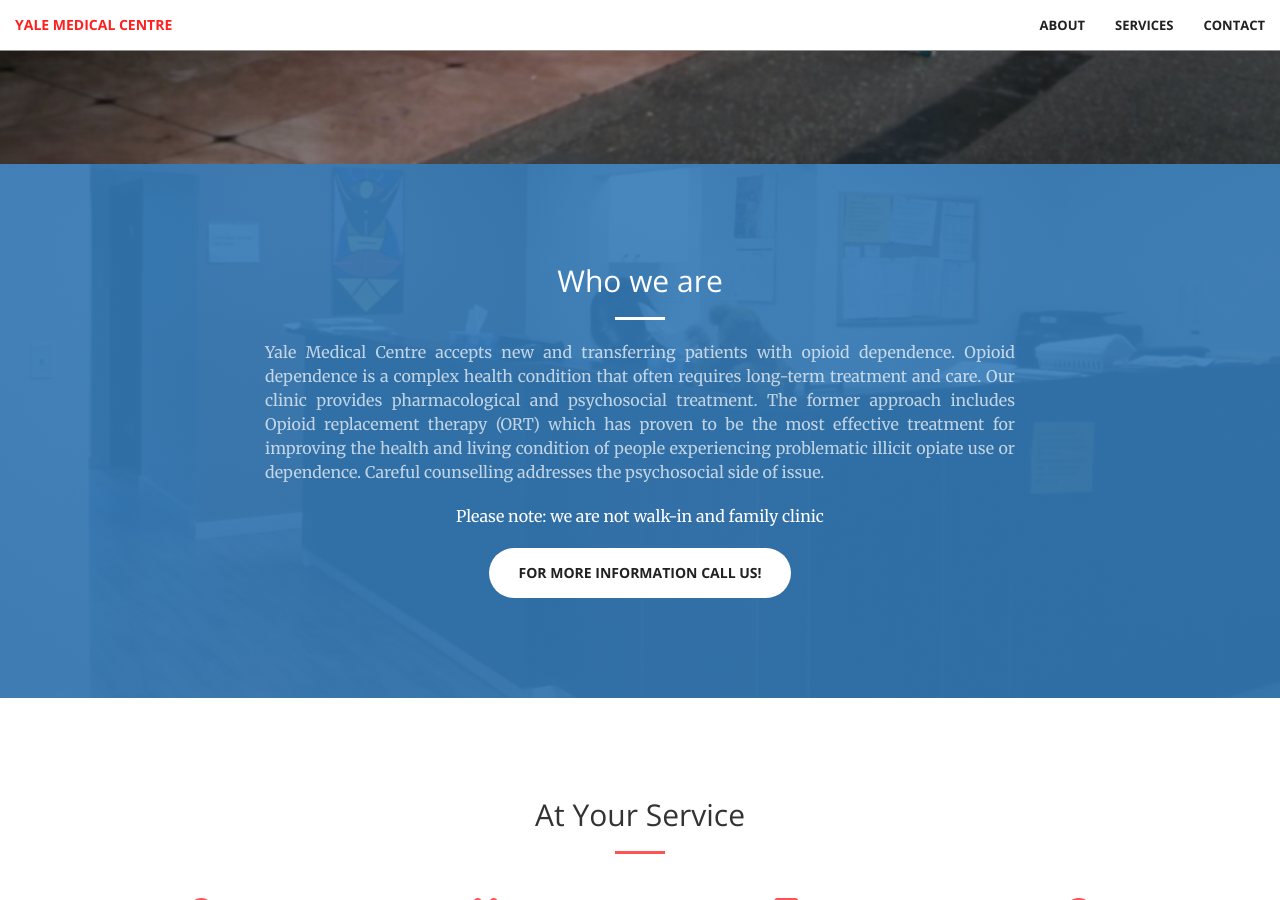
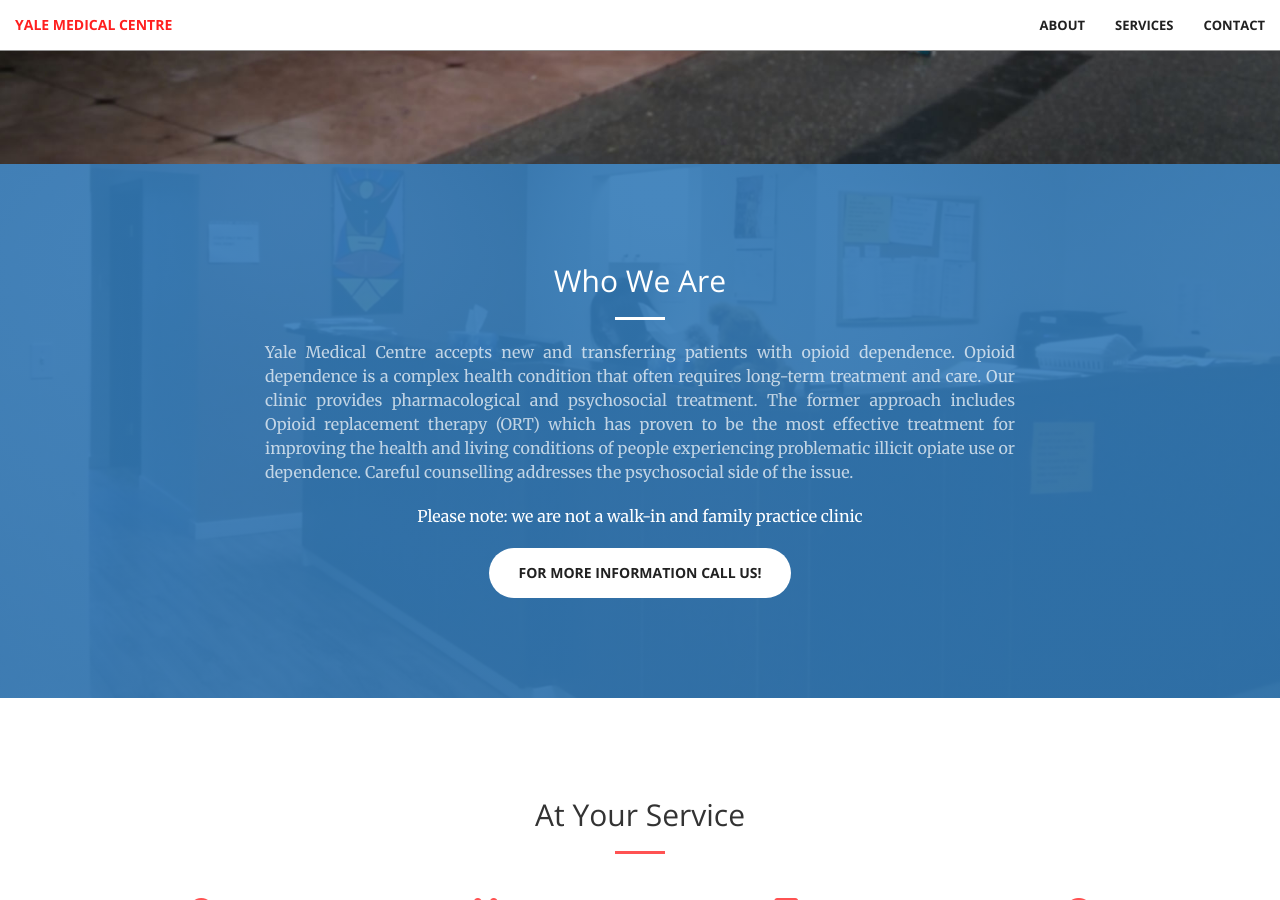
Before and after one commit to yalemed/yalemed.github.io, a Jekyll site: the page built from index.html, in a window 1280 px wide and 900 px high, scrolled down 736 px. Built offline with Jekyll 4.4.1, drawn with Linux system fonts in a browser that asks for light colours; some of the changed text lies outside the part shown.

Commit message:
add grammar fixes, cname and seo

```diff
--- a/_config.yml
+++ b/_config.yml
@@ -1,8 +1,8 @@
 # Site settings
 title: Yale Medical Centre
 email: yalemed1280@yahoo.ca
-description: Yale Medical Centre is an addiction clinic providing Methadone and Suboxone maintainance treatment.
-url: "" # the base hostname & protocol for your site
+description: The Yale Medical Centre is an addiction clinic providing Methadone and Suboxone maintenance treatment.
+url: "yalemedicalcentre.com"
 
 # Build settings
 markdown: kramdown
--- a/_includes/call-to-action.html
+++ b/_includes/call-to-action.html
@@ -2,18 +2,18 @@
     <div class="container">
         <div class="row">
             <div class="col-lg-8 col-lg-offset-2 text-center">
-                <h2 class="section-heading">Who we are</h2>
+                <h2 class="section-heading">Who We Are</h2>
                 <hr class="light">
                 <p class="text-faded text-justify">
                     Yale Medical Centre accepts new and transferring patients with opioid dependence.
                     Opioid dependence is a complex health condition that often requires long-term treatment and care.
                     Our clinic provides pharmacological and psychosocial treatment.
                     The former approach includes Opioid replacement therapy (ORT) which has proven to be the most
-                    effective treatment for improving the health and living condition of people experiencing problematic
-                    illicit opiate use or dependence. Careful counselling addresses the psychosocial side of issue.
+                    effective treatment for improving the health and living conditions of people experiencing problematic
+                    illicit opiate use or dependence. Careful counselling addresses the psychosocial side of the issue.
                   </p>
                   <p>
-                      Please note: we are not walk-in and family clinic
+                      Please note: we are not a walk-in and family practice clinic
                 </p>
                 <a href="#contact" class="btn btn-default btn-xl page-scroll">For more information <span>call us!</span></a>
             </div>
--- a/_includes/head.html
+++ b/_includes/head.html
@@ -30,5 +30,6 @@
     <![endif]-->
 
     {% include favicon.html %}
+    {% seo %}
 
 </head>
--- a/_includes/services.html
+++ b/_includes/services.html
@@ -20,7 +20,7 @@
                 <div class="service-box">
                     <i class="fa fa-4x fa-stethoscope wow bounceIn text-primary" data-wow-delay=".1s"></i>
                     <h3>Patient assessment</h3>
-                    <p class="text-muted">Weather you a new or transferring patient you will be assessed for the program.</p>
+                    <p class="text-muted">Whether you are a new or transferring patient you will be assessed for the program.</p>
                 </div>
             </div>
             <div class="col-lg-3 col-md-6 text-center">
```
